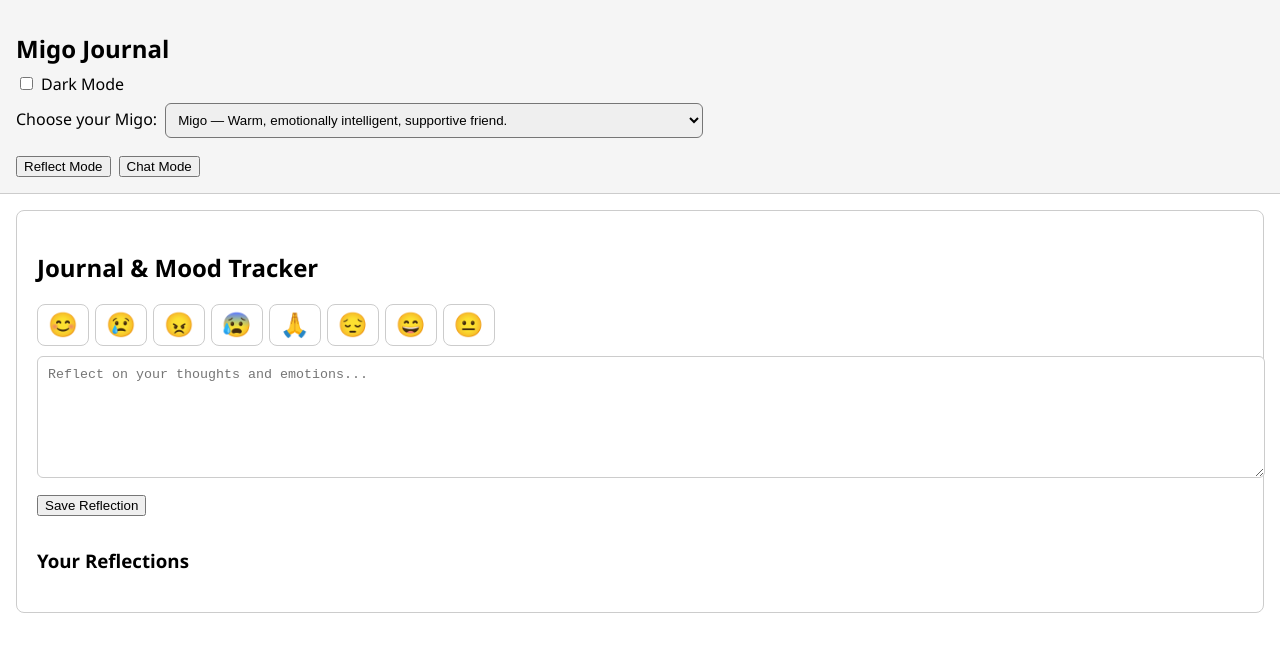
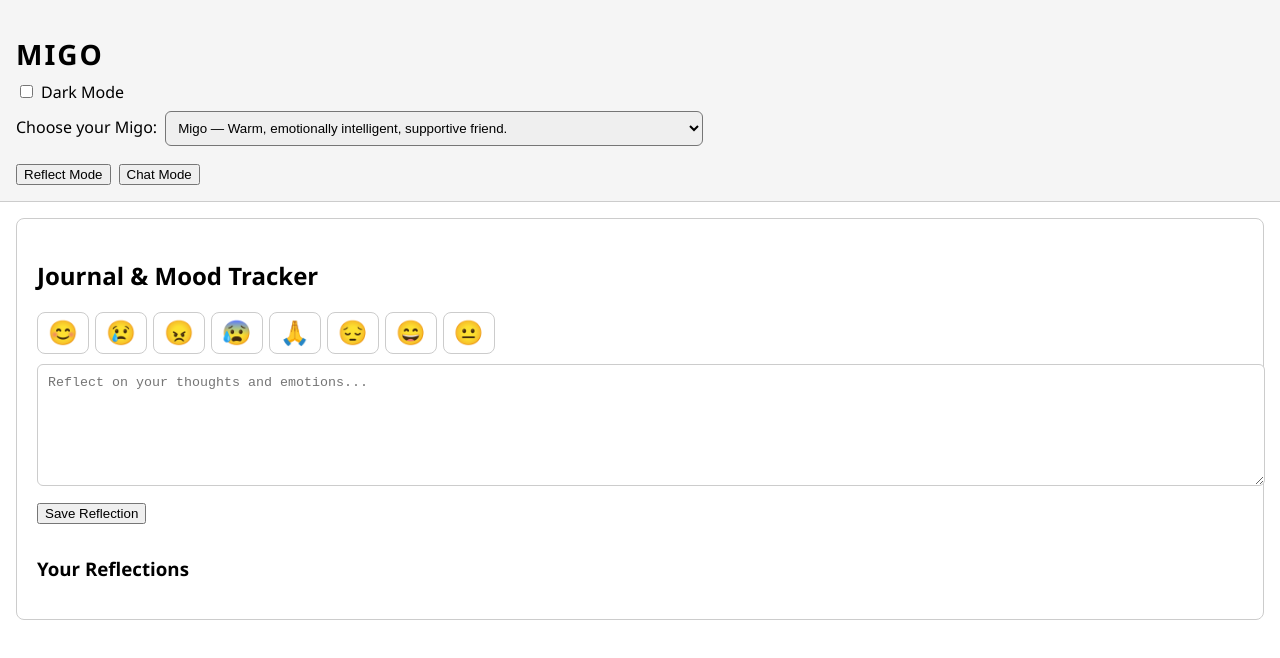
Before and after one commit to johndgaspar/Migo, a React (Create React App) app: page / in a window 1280 px wide. Shown: the top 658 px of the page. Built offline with nearby package versions, Linux system fonts and the light colour scheme.

Commit message:
changed title

```diff
--- a/src/App.js
+++ b/src/App.js
@@ -24,7 +24,16 @@ function App() {
     <div style={{ fontFamily: 'Segoe UI, sans-serif', height: '100vh', display: 'flex', flexDirection: 'column' }}>
       {/* Header */}
       <div style={{ padding: '1rem', borderBottom: '1px solid #ccc', backgroundColor: '#f5f5f5' }}>
-        <h1 style={{ fontSize: '1.5rem', marginBottom: '0.5rem' }}>Migo Journal</h1>
+        <h1 style={{
+  fontSize: '1.75rem',
+  marginBottom: '0.5rem',
+  letterSpacing: '2px',
+  textTransform: 'uppercase',
+  fontWeight: 'bold'
+}}>
+  MIGO
+</h1>
+
 
         <label style={{ display: 'block', marginBottom: '0.5rem' }}>
           <input
```
